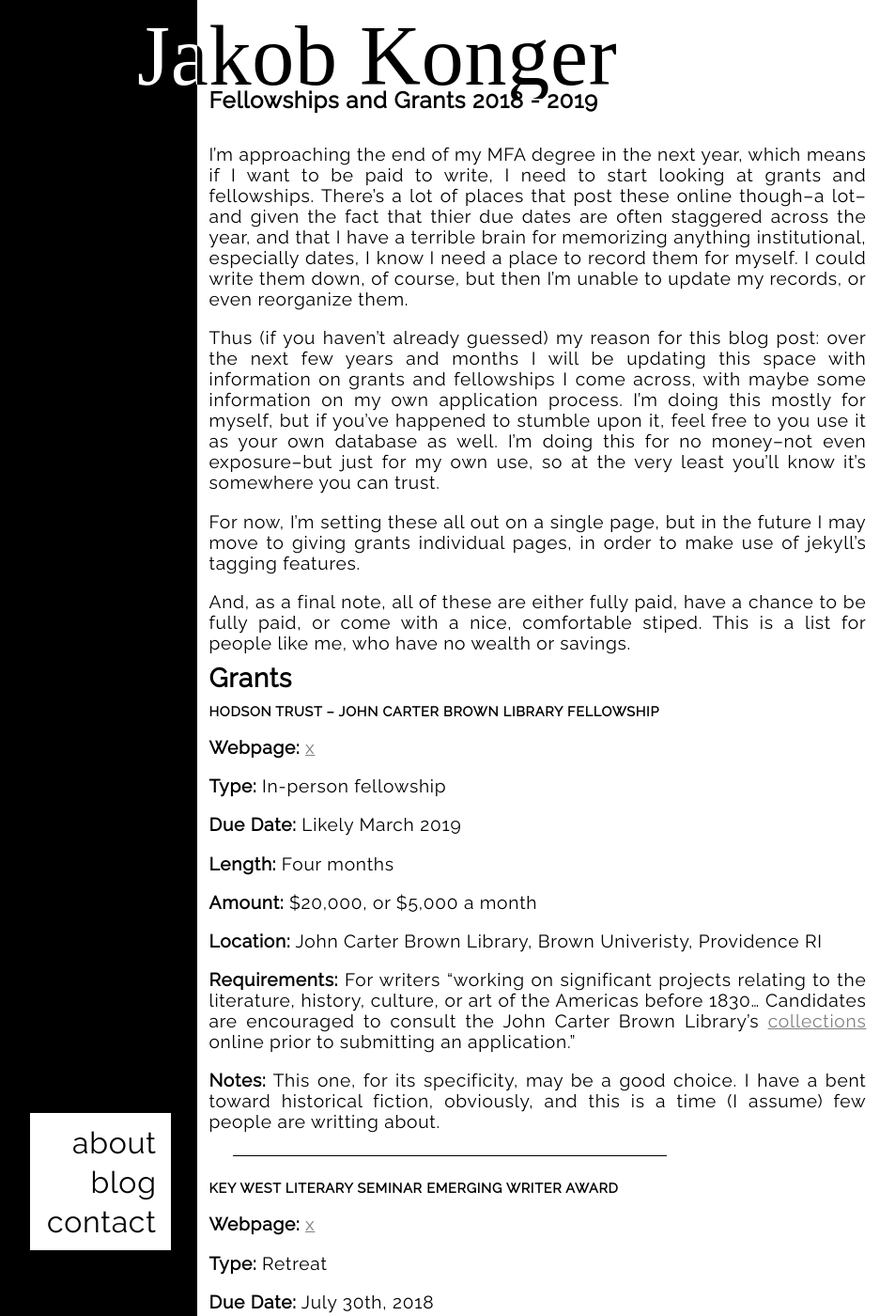
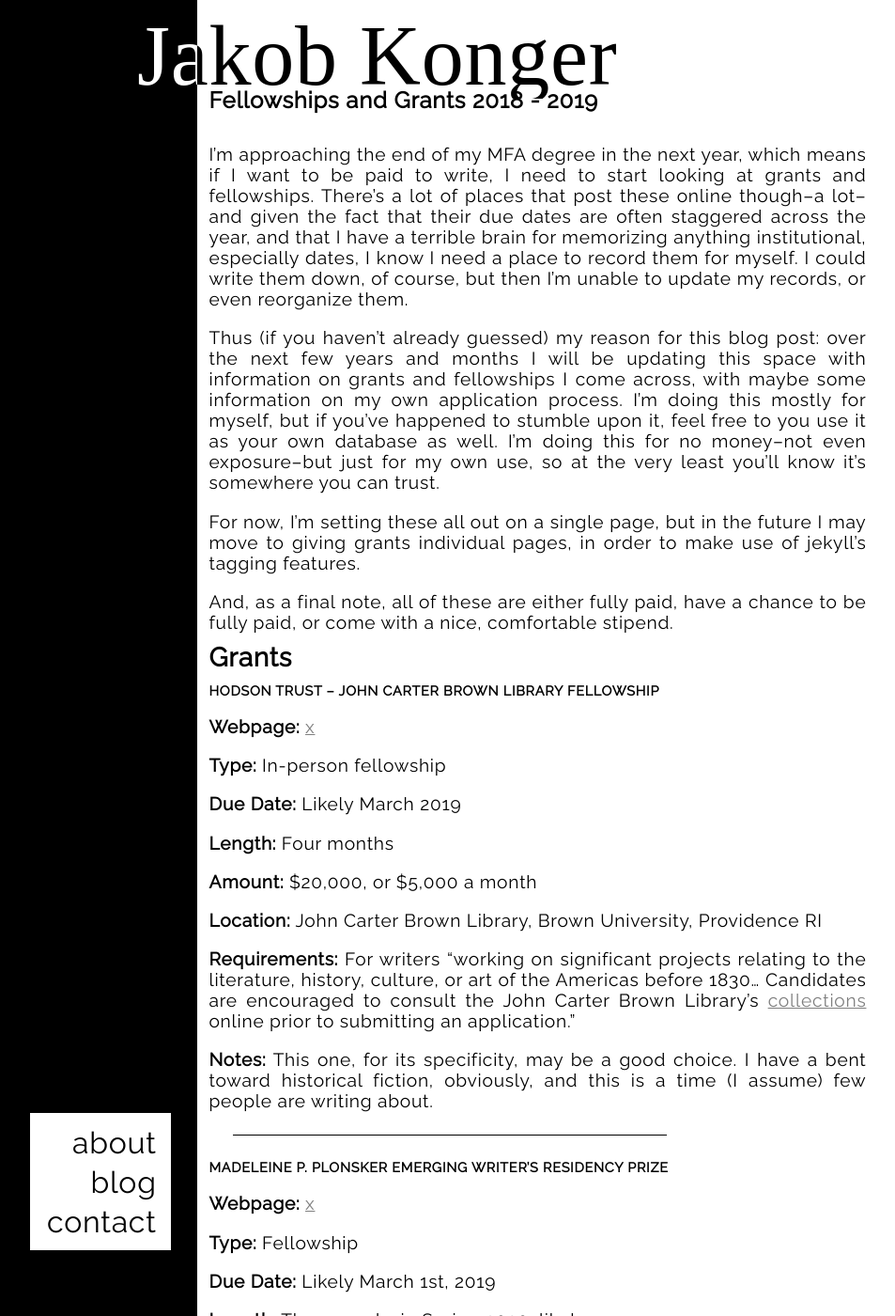
Before and after one commit to towercity/author-webpage, a Jekyll site: the page built from _posts/2018-05-03-fellowships-grants.md, in a window 1280 px wide and 1400 px high. Shown: the whole window at 94% size, without its empty margins (217-1170 px from the left). Built offline with Jekyll 4.4.1, drawn with Linux system fonts in a browser that asks for light colours; some web fonts are replaced; some of the changed text lies outside the part shown.

Commit message:
Fix typos, remove bad fellowship

```diff
--- a/_posts/2018-05-03-fellowships-grants.md
+++ b/_posts/2018-05-03-fellowships-grants.md
@@ -6,13 +6,13 @@ tags: [fellowships, grants, writing, money]
 category: grants
 ---
 
-I'm approaching the end of my MFA degree in the next year, which means if I want to be paid to write, I need to start looking at grants and fellowships. There's a lot of places that post these online though--a lot--and given the fact that thier due dates are often staggered across the year, and that I have a terrible brain for memorizing anything institutional, especially dates, I know I need a place to record them for myself. I could write them down, of course, but then I'm unable to update my records, or even reorganize them.
+I'm approaching the end of my MFA degree in the next year, which means if I want to be paid to write, I need to start looking at grants and fellowships. There's a lot of places that post these online though--a lot--and given the fact that their due dates are often staggered across the year, and that I have a terrible brain for memorizing anything institutional, especially dates, I know I need a place to record them for myself. I could write them down, of course, but then I'm unable to update my records, or even reorganize them.
 
 Thus (if you haven't already guessed) my reason for this blog post: over the next few years and months I will be updating this space with information on grants and fellowships I come across, with maybe some information on my own application process. I'm doing this mostly for myself, but if you've happened to stumble upon it, feel free to you use it as your own database as well. I'm doing this for no money--not even exposure--but just for my own use, so at the very least you'll know it's somewhere you can trust.
 
 For now, I'm setting these all out on a single page, but in the future I may move to giving grants individual pages, in order to make use of jekyll's tagging features.
 
-And, as a final note, all of these are either fully paid, have a chance to be fully paid, or come with a nice, comfortable stiped. This is a list for people like me, who have no wealth or savings.
+And, as a final note, all of these are either fully paid, have a chance to be fully paid, or come with a nice, comfortable stipend.
 
 ### Grants ##
 
@@ -28,31 +28,11 @@ __Length:__ Four months
 
 __Amount:__ $20,000, or $5,000 a month
 
-__Location:__ John Carter Brown Library, Brown Univeristy, Providence RI
+__Location:__ John Carter Brown Library, Brown University, Providence RI
 
 __Requirements:__ For writers "working on significant projects relating to the literature, history, culture, or art of the Americas before 1830... Candidates are encouraged to consult the John Carter Brown Library’s [collections](http://www.brown.edu/academics/libraries/john-carter-brown/about/collection) online prior to submitting an application."
 
-__Notes:__ This one, for its specificity, may be a good choice. I have a bent toward historical fiction, obviously, and this is a time (I assume) few people are writting about.
-
----
-
-#### Key West Literary Seminar Emerging Writer Award ####
-
-__Webpage:__ [x](http://www.kwls.org/awards/emerging-writer-awards/)
-
-__Type:__ Retreat
-
-__Due Date:__ July 30th, 2018
-
-__Length:__ January 10 - 13th, 2019
-
-__Amount:__ Full tuition, airfare, lodging, and $500
-
-__Location:__ Key West
-
-__Requirements:__ A $12 application fee.
-
-__Notes:__ Not only is in nearby, Joyce Carol Oates AND Margaret Atwood will be there.
+__Notes:__ This one, for its specificity, may be a good choice. I have a bent toward historical fiction, obviously, and this is a time (I assume) few people are writing about.
 
 ---
 
```
Also changed, not shown: other parts of _posts/2018-05-03-fellowships-grants.md (+1 -1 lines).
